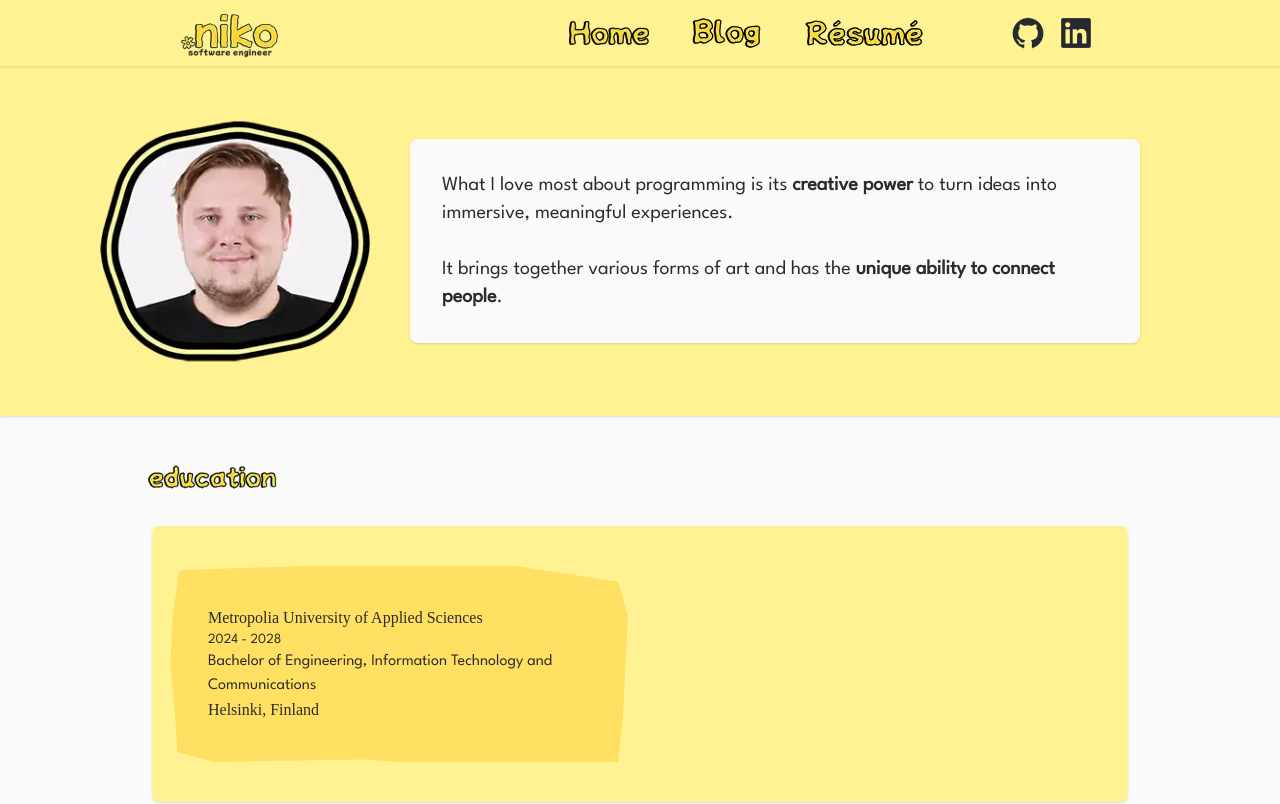
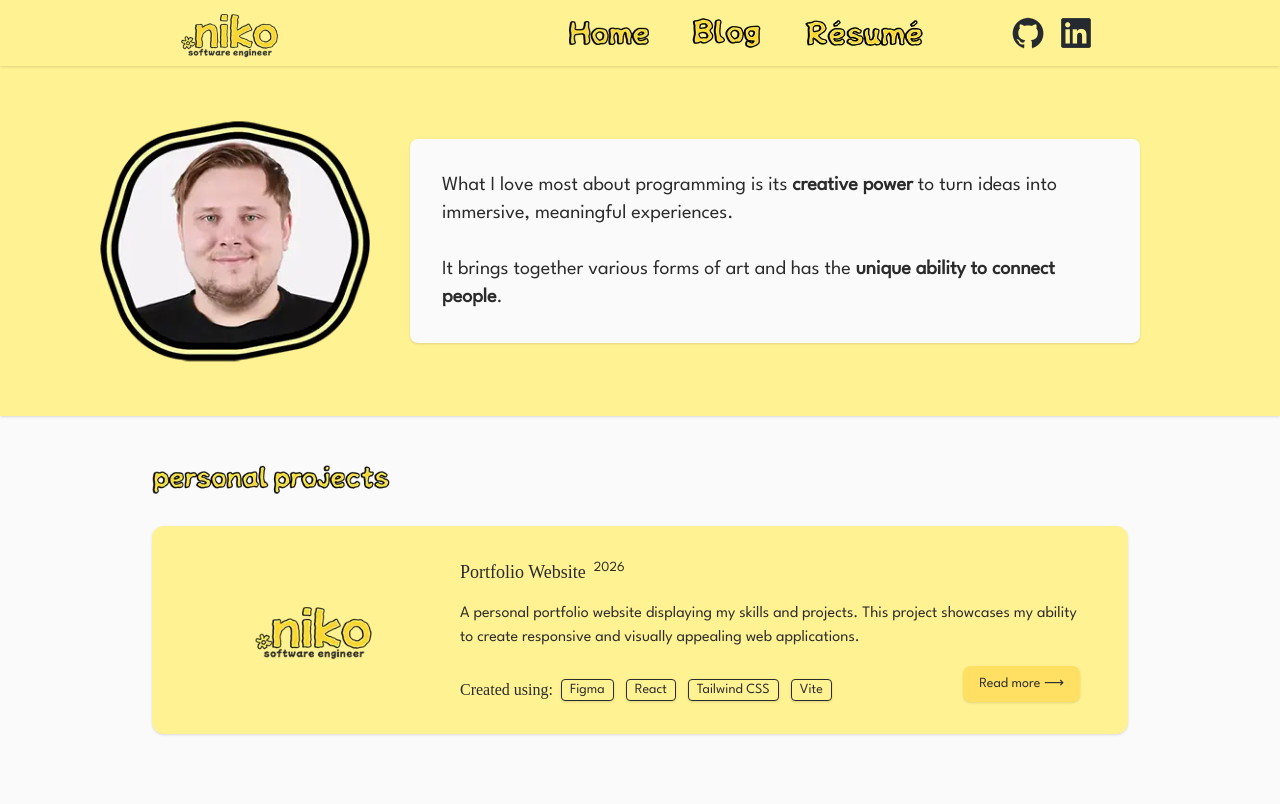
Before and after one commit to mehiis/portfolio-website, a React (Vite) app: page / in a window 1280 px wide. Shown: the top 804 px of the page. Built offline with nearby package versions, Linux system fonts and the light colour scheme; a web font is replaced by a local one.

Commit message:
return personal

```diff
--- a/src/views/Home.tsx
+++ b/src/views/Home.tsx
@@ -1,12 +1,14 @@
 import Education from '../components/homepage/Education'
 import Hero  from '../components/homepage/Hero'
 import Me from '../components/homepage/Me'
+import Personal from '../components/homepage/Personal'
 import Tools from '../components/homepage/Tools'
 
 const Home = () => {
   return (
     <>
       <Hero />
+      <Personal />
       <Education />
       <Tools />
       <Me />
```
